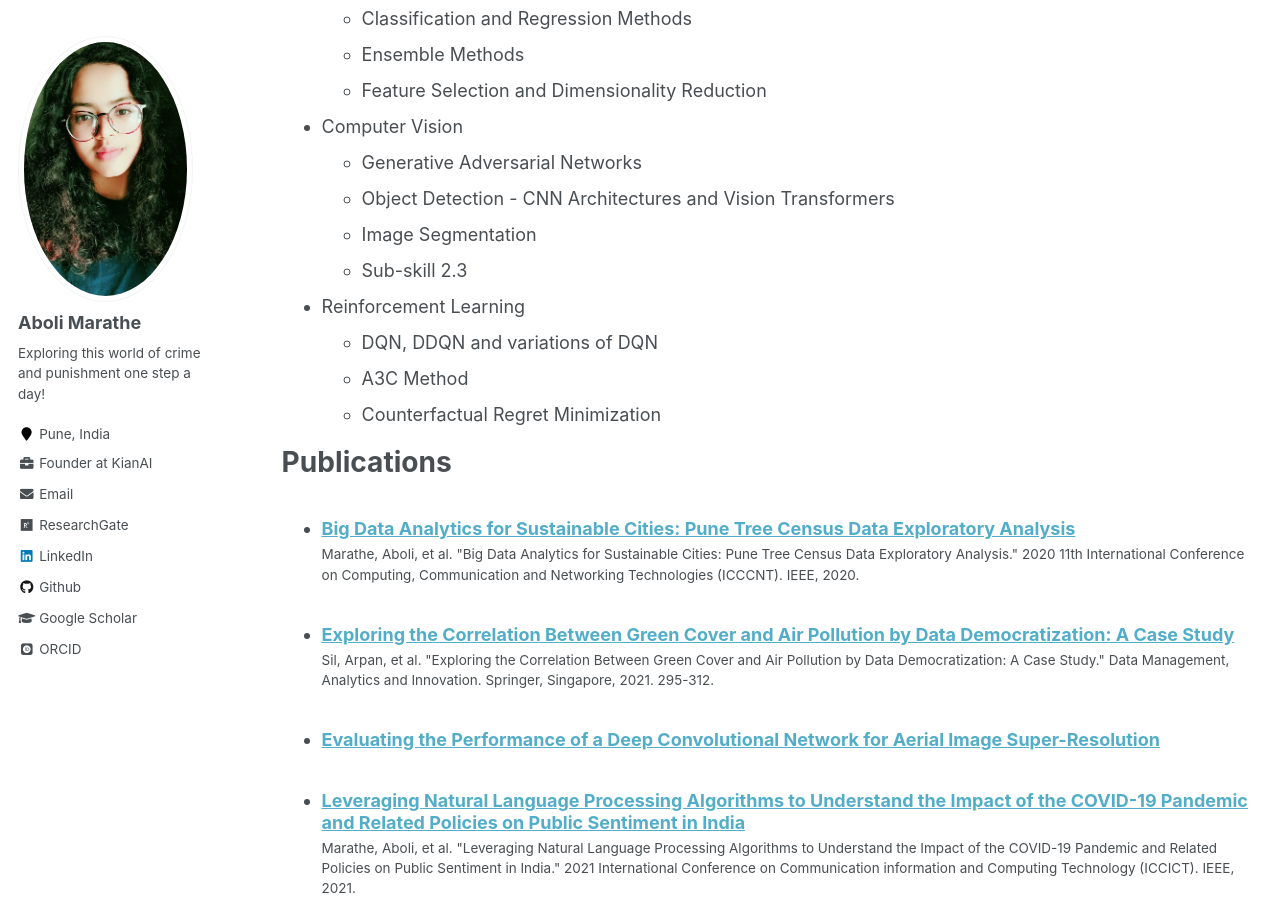
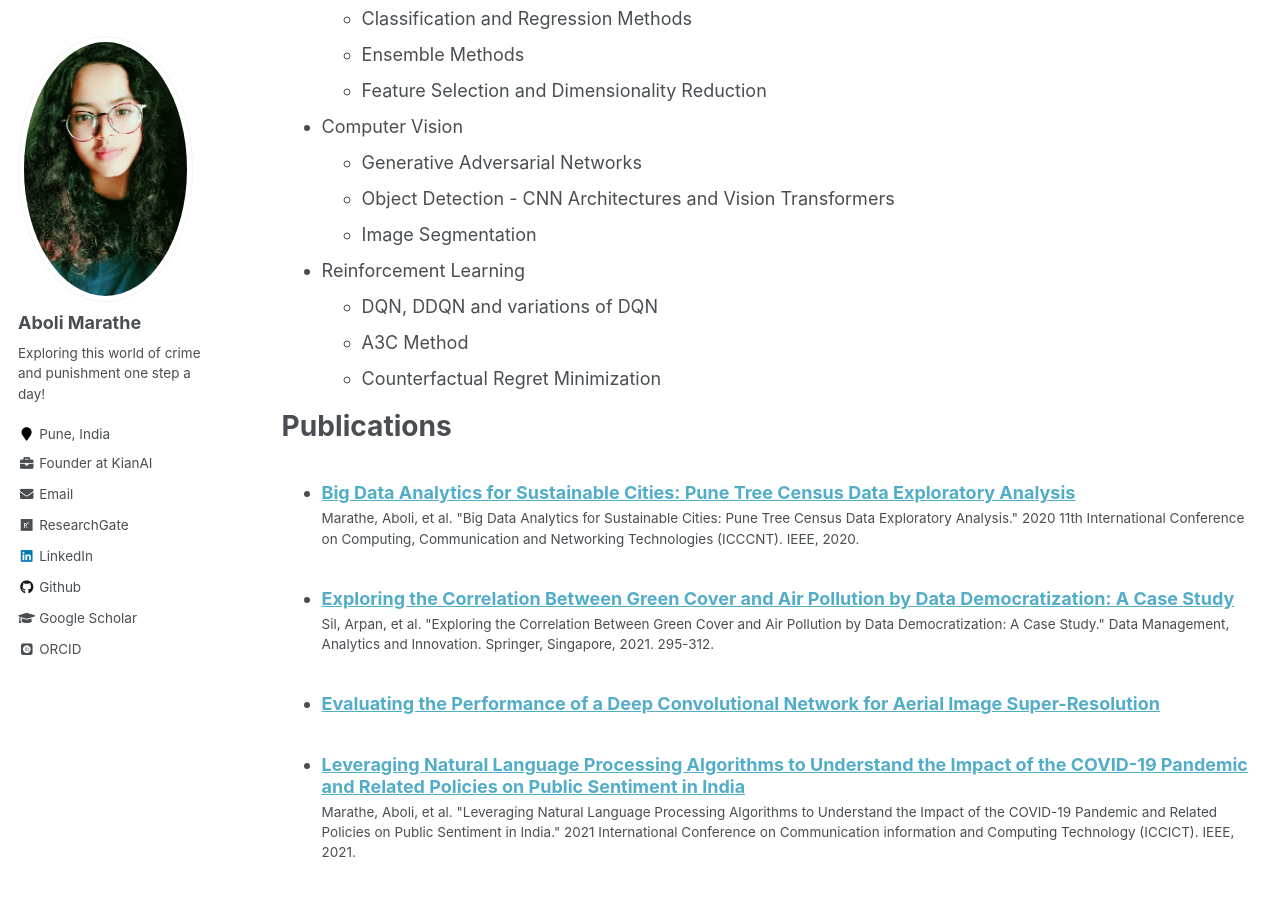
Before and after one commit to Infernolia/Infernolia.github.io, a Jekyll site: the page built from _pages/cv.md, in a window 1280 px wide and 900 px high, scrolled down 1112 px. Built offline with Jekyll 4.4.1, drawn with Linux system fonts in a browser that asks for light colours; some web fonts are replaced.

Commit message:
Update cv.md

```diff
--- a/_pages/cv.md
+++ b/_pages/cv.md
@@ -49,7 +49,6 @@ Skills
   * Generative Adversarial Networks
   * Object Detection - CNN Architectures and Vision Transformers
   * Image Segmentation
-  * Sub-skill 2.3
 * Reinforcement Learning
   * DQN, DDQN and variations of DQN
   * A3C Method
```
